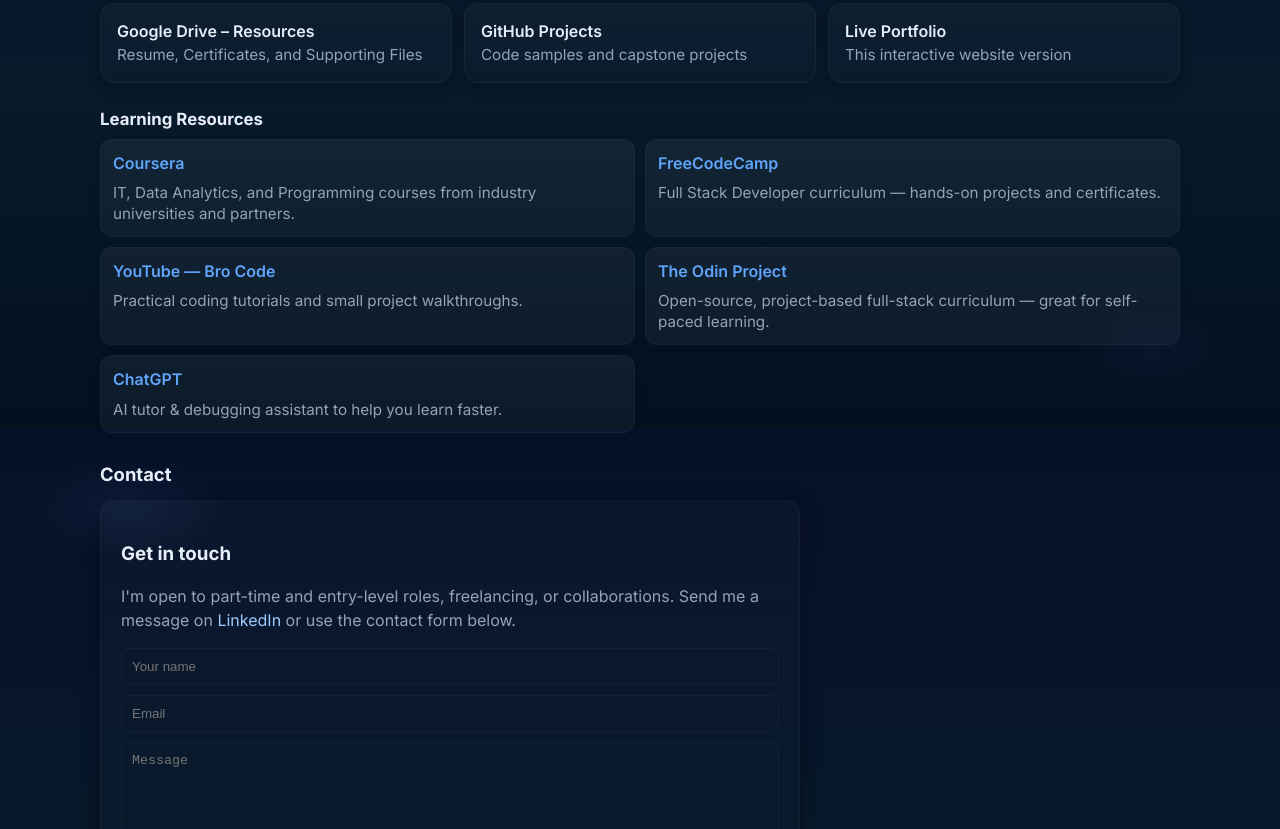
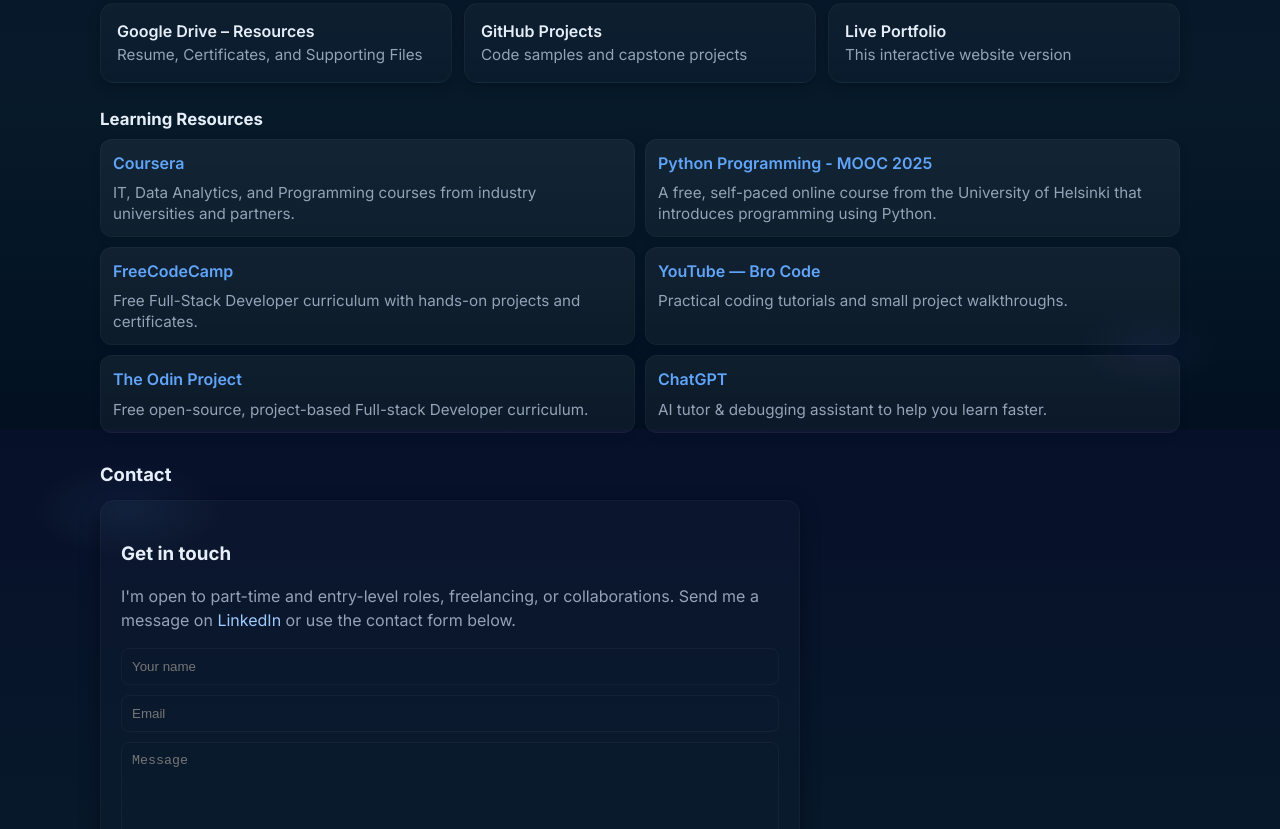
Before and after one commit to steadylearner123/portfolio-website, a plain HTML site: page index.html in a window 1280 px wide. Shown: the part 1971-2800 px from the top of the page. Drawn offline with Linux system fonts and the light colour scheme; a script that the page names is missing.

Commit message:
Fix HTML structure and update content

```diff
--- a/index.html
+++ b/index.html
@@ -19,7 +19,7 @@
     <div class="container">
       <nav aria-label="Main navigation">
         <div class="brand">
-          <div class="avatar">CL</div>
+          <div class="avatar">CC</div>
           <div>
             <div style="font-weight:700">Chyril Lou T. Caiña</div>
             <div style="font-size:0.85rem;color:var(--muted)">Intake | QA | Client Services • Aspiring IT & Developer
@@ -272,10 +272,16 @@
               <p class="desc">IT, Data Analytics, and Programming courses from industry universities and partners.</p>
             </a>
 
+            <a class="learning-item" href="https://programming-25.mooc.fi/" target="_blank" rel="noopener noreferrer">
+              <div class="link-title">Python Programming - MOOC 2025</div>
+              <p class="desc">A free, self-paced online course from the University of Helsinki that introduces
+                programming using Python. </p>
+            </a>
+
             <a class="learning-item" href="https://www.freecodecamp.org/learn" target="_blank"
               rel="noopener noreferrer">
               <div class="link-title">FreeCodeCamp</div>
-              <p class="desc">Full Stack Developer curriculum — hands-on projects and certificates.</p>
+              <p class="desc">Free Full-Stack Developer curriculum with hands-on projects and certificates.</p>
             </a>
 
             <a class="learning-item" href="https://www.youtube.com/@BroCodez" target="_blank" rel="noopener noreferrer">
@@ -285,7 +291,7 @@
 
             <a class="learning-item" href="https://www.theodinproject.com/" target="_blank" rel="noopener noreferrer">
               <div class="link-title">The Odin Project</div>
-              <p class="desc">Open-source, project-based full-stack curriculum — great for self-paced learning.</p>
+              <p class="desc">Free open-source, project-based Full-stack Developer curriculum.</p>
             </a>
 
             <a class="learning-item" href="https://chatgpt.com/" target="_blank" rel="noopener noreferrer">
```
